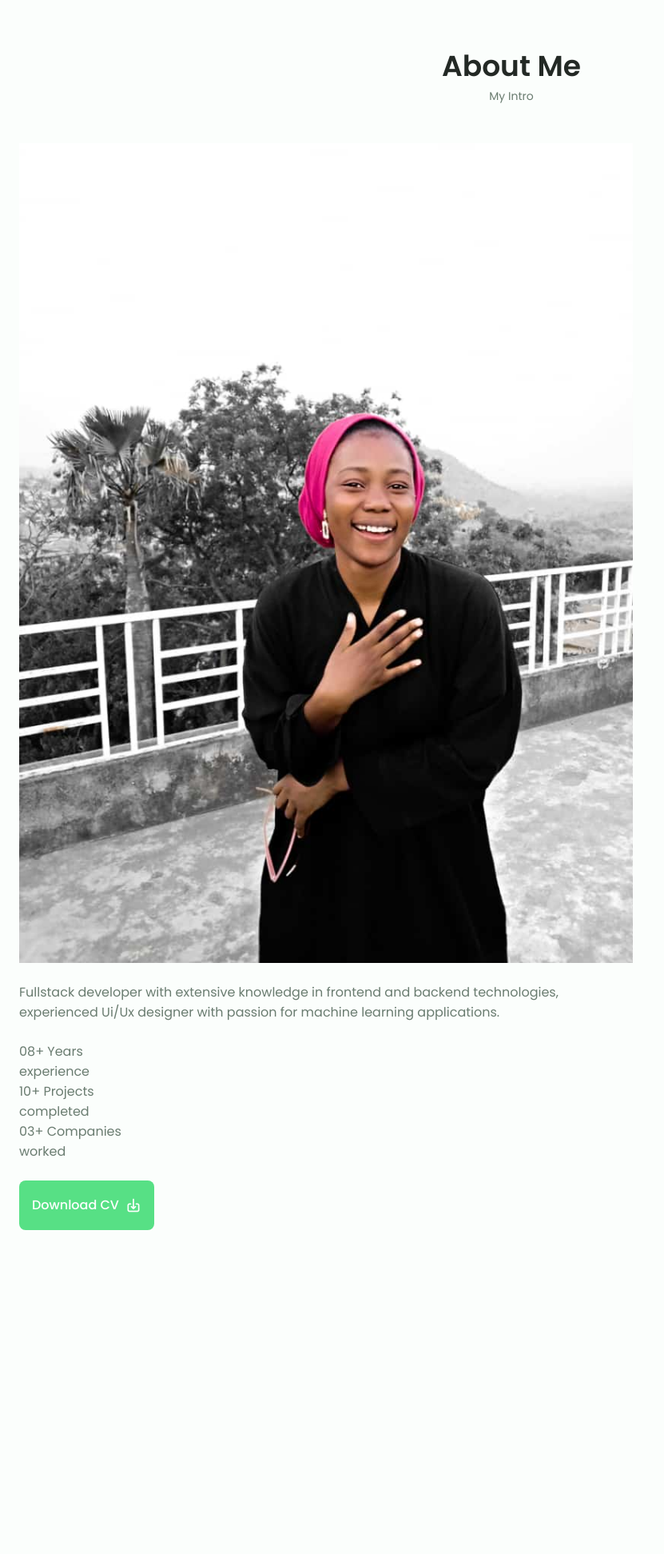
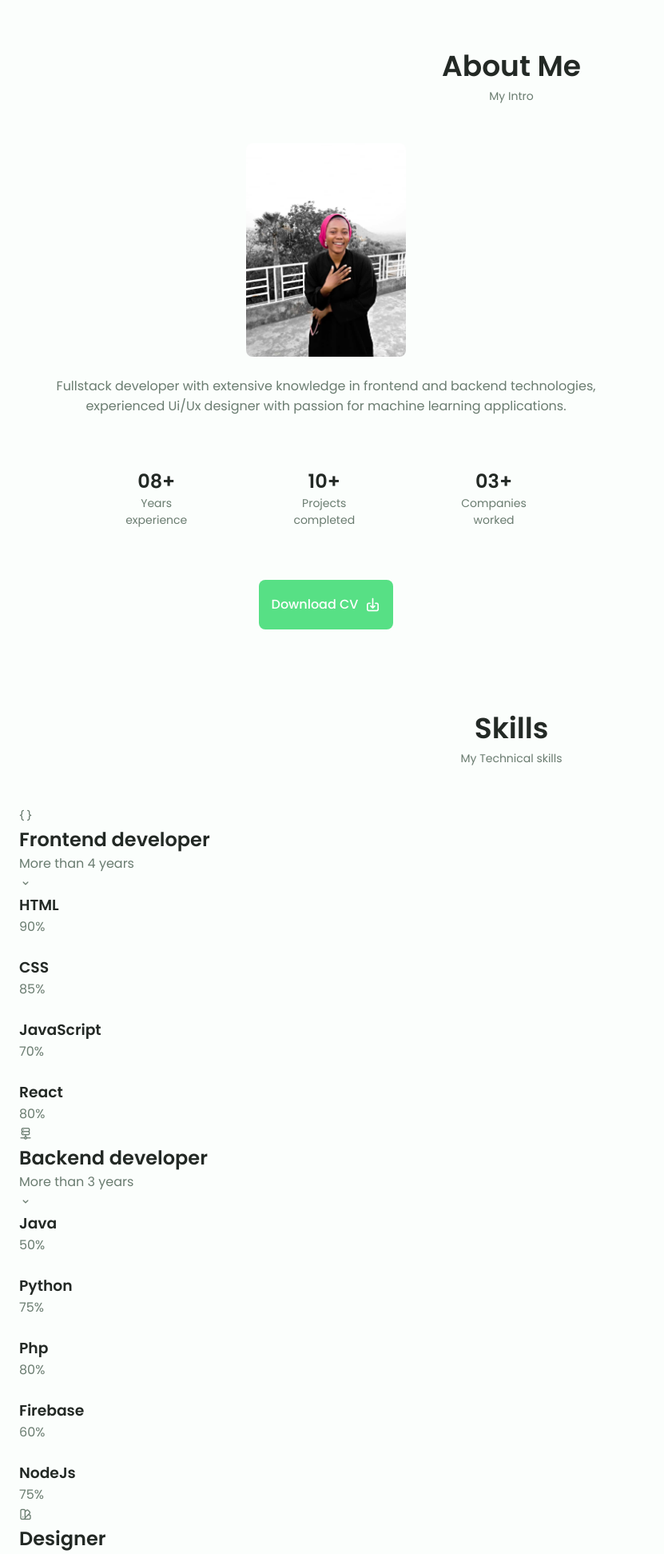
Before and after one commit to Abdul017/my-portfolio, a PHP site: page / in a window 1280 px wide. Shown: the part 1031-2974 px from the top of the page at 80% size, without its empty margins (0-831 px from the left). Before the commit the page ends 2569 px from the top, so only its background shows below. Run offline with PHP 8.4, Linux system fonts and the light colour scheme.

Commit message:
Updated the about section and added the skills section

```diff
--- a/assets/css/style.css
+++ b/assets/css/style.css
@@ -365,3 +365,43 @@ img{
     display: inline-flex;
     align-items: center;
 }
+
+/* About */
+.about__img{
+    width: 200px;
+    border-radius: .5rem;
+    justify-self: center;
+    align-self: center;
+}
+
+.about__description{
+    text-align: center;
+    margin-bottom: var(--mb-2-5);
+}
+
+.about__info{
+    display: flex;
+    justify-content: space-evenly;
+    margin-bottom: var(--mb-2-5);
+}
+.about__info-title{
+    font-size: var(--h2-font-size);
+    font-weight: var(--font-semi-bold);
+    color: var(--title-color);
+}
+.about__info-name{
+    font-size: var(--small-font-size);
+}
+
+.about__info-title,
+.about__info-name{
+    display: block;
+    text-align: center;
+}
+
+.about__buttons{
+    display: flex;
+    justify-content: center;
+}
+
+/* skills */
--- a/index.html
+++ b/index.html
@@ -163,6 +163,169 @@
                     </div>
                 </div>
         </section>
+
+        <!-- Skills -->
+        <section class="skills section" id="skills">
+            <h2 class="section__title">Skills</h2>
+            <span class="section__subtitle">My Technical skills</span>
+
+            <div class="skills__container container grid">
+                <div>
+                    <!-- skill 1 -->
+                    <div class="skills__content">
+                        <div class="skills__header">
+                            <i class="uil uil-brackets-curly skills__icon"></i>
+                            <div>
+                                <h1 class="skills__title">Frontend developer</h1>
+                                <span class="skills__subtitle">More than 4 years</span>
+                            </div>
+
+                            <i class="uil uil-angle-down skills__arrow"></i>
+                        </div>
+                        <div class="skills__list grid">
+                            <div class="skills__data">
+                                <div class="skills__title">
+                                    <h3 class="skills__name">HTML</h3>
+                                    <span class="skills__number">90%</span>
+                                </div>
+                                <div class="skills__bar">
+                                    <span class="skills__percentage skills__html"></span>
+                                </div>
+                            </div>
+                            <div class="skills__data">
+                                <div class="skills__title">
+                                    <h3 class="skills__name">CSS</h3>
+                                    <span class="skills__number">85%</span>
+                                </div>
+                                <div class="skills__bar">
+                                    <span class="skills__percentage skills__css"></span>
+                                </div>
+                            </div>
+                            <div class="skills__data">
+                                <div class="skills__title">
+                                    <h3 class="skills__name">JavaScript</h3>
+                                    <span class="skills__number">70%</span>
+                                </div>
+                                <div class="skills__bar">
+                                    <span class="skills__percentage skills__js"></span>
+                                </div>
+                            </div>
+                            <div class="skills__data">
+                                <div class="skills__title">
+                                    <h3 class="skills__name">React</h3>
+                                    <span class="skills__number">80%</span>
+                                </div>
+                                <div class="skills__bar">
+                                    <span class="skills__percentage skills__react"></span>
+                                </div>
+                            </div>
+                        </div>
+                    </div>
+                    <!-- skill 2 -->
+                    <div class="skills__content">
+                        <div class="skills__header">
+                            <i class="uil uil-server-network skills__icon"></i>
+                            <div>
+                                <h1 class="skills__title">Backend developer</h1>
+                                <span class="skills__subtitle">More than 3 years</span>
+                            </div>
+
+                            <i class="uil uil-angle-down skills__arrow"></i>
+                        </div>
+                        <div class="skills__list grid">
+                            <div class="skills__data">
+                                <div class="skills__title">
+                                    <h3 class="skills__name">Java</h3>
+                                    <span class="skills__number">50%</span>
+                                </div>
+                                <div class="skills__bar">
+                                    <span class="skills__percentage skills__java"></span>
+                                </div>
+                            </div>
+                            <div class="skills__data">
+                                <div class="skills__title">
+                                    <h3 class="skills__name">Python</h3>
+                                    <span class="skills__number">75%</span>
+                                </div>
+                                <div class="skills__bar">
+                                    <span class="skills__percentage skills__python"></span>
+                                </div>
+                            </div>
+                            <div class="skills__data">
+                                <div class="skills__title">
+                                    <h3 class="skills__name">Php</h3>
+                                    <span class="skills__number">80%</span>
+                                </div>
+                                <div class="skills__bar">
+                                    <span class="skills__percentage skills__php"></span>
+                                </div>
+                            </div>
+                            <div class="skills__data">
+                                <div class="skills__title">
+                                    <h3 class="skills__name">Firebase</h3>
+                                    <span class="skills__number">60%</span>
+                                </div>
+                                <div class="skills__bar">
+                                    <span class="skills__percentage skills__firebase"></span>
+                                </div>
+                            </div>
+                            <div class="skills__data">
+                                <div class="skills__title">
+                                    <h3 class="skills__name">NodeJs</h3>
+                                    <span class="skills__number">75%</span>
+                                </div>
+                                <div class="skills__bar">
+                                    <span class="skills__percentage skills__node"></span>
+                                </div>
+                            </div>
+                        </div>
+                    </div>
+                    <!-- skills 3 -->
+                    <div class="skills__content">
+                        <div class="skills__header">
+                            <i class="uil uil-swatchbook skills__icon"></i>
+                            <div>
+                                <h1 class="skills__title">Designer</h1>
+                                <span class="skills__subtitle">More than 5 years</span>
+                            </div>
+
+                            <i class="uil uil-angle-down skills__arrow"></i>
+                        </div>
+                        <div class="skills__list grid">
+                            <div class="skills__data">
+                                <div class="skills__title">
+                                    <h3 class="skills__name">CorelDraw</h3>
+                                    <span class="skills__number">70%</span>
+                                </div>
+                                <div class="skills__bar">
+                                    <span class="skills__percentage skills__corel"></span>
+                                </div>
+                            </div>
+                            <div class="skills__data">
+                                <div class="skills__title">
+                                    <h3 class="skills__name">Photoshop</h3>
+                                    <span class="skills__number">75%</span>
+                                </div>
+                                <div class="skills__bar">
+                                    <span class="skills__percentage skills__photoshop"></span>
+                                </div>
+                            </div>
+                            <div class="skills__data">
+                                <div class="skills__title">
+                                    <h3 class="skills__name">Figma</h3>
+                                    <span class="skills__number">50%</span>
+                                </div>
+                                <div class="skills__bar">
+                                    <span class="skills__percentage skills__figma"></span>
+                                </div>
+                            </div>
+
+                            </div>
+                        </div>
+                    </div>
+                </div>
+            </div>
+        </section>
     </main>
 
     <!-- FOOTER -->
```
